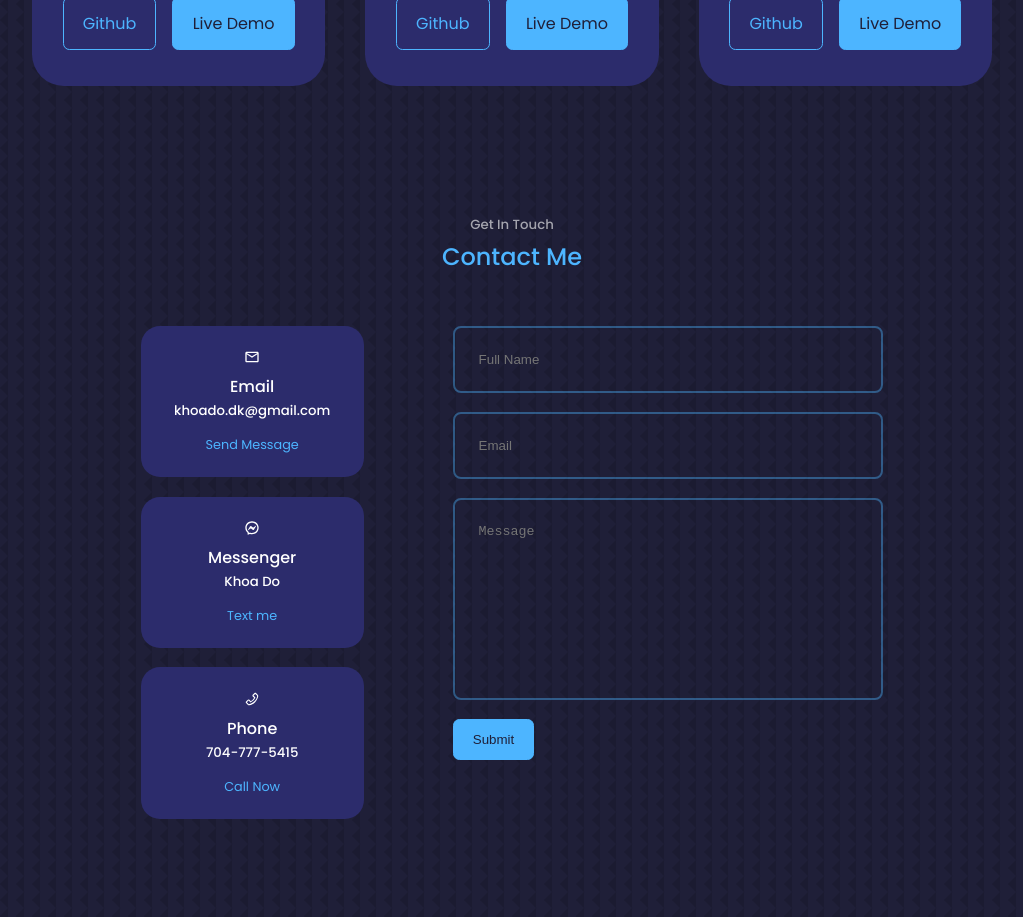
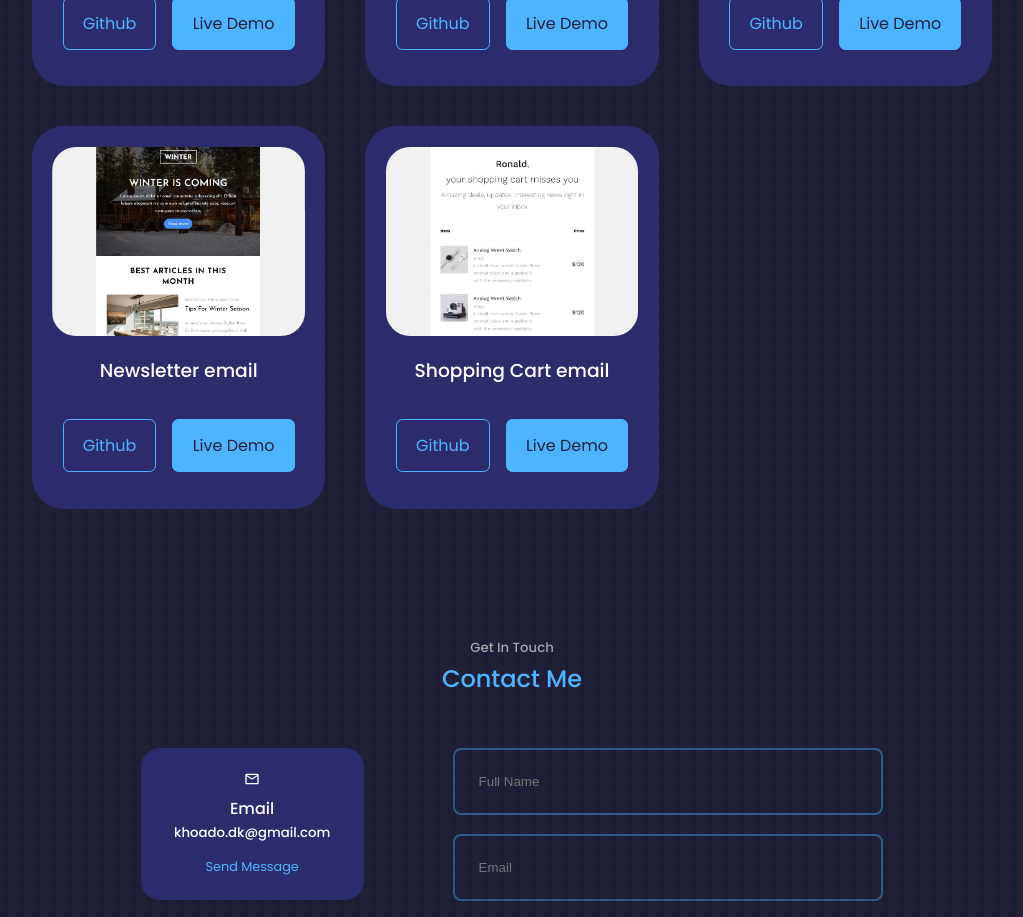
Before and after one commit to khoadodk/portfolio2022, a React (Create React App) app: page / in a window 1280 px wide. Shown: the part 2740-3657 px from the top of the page, without its empty margins (128-1151 px from the left). Built offline with nearby package versions, Linux system fonts and the light colour scheme.

Commit message:
Re-add email projects

```diff
--- a/src/components/Portfolio/Portfolio.jsx
+++ b/src/components/Portfolio/Portfolio.jsx
@@ -1,5 +1,7 @@
 import React from 'react';
 import "./Portfolio.css";
+import IMG1 from "../../assets/portfolio1.png"
+import IMG2 from "../../assets/portfolio2.png"
 import IMG3 from "../../assets/portfolio3.png"
 import IMG4 from "../../assets/portfolio4.png"
 import IMG5 from "../../assets/portfolio5.png"
@@ -51,20 +53,20 @@ const data = [
     github: 'https://github.com',
     demo: 'https://khoado.dev'
   },
-  // {
-  //   id:1,
-  //   image: IMG1,
-  //   title:"Newsletter email",
-  //   github: 'https://newssletter-email.netlify.app',
-  //   demo: 'https://github.com/khoadodk/newsletter-email'
-  // },
-  // {
-  //   id:2,
-  //   image: IMG2,
-  //   title:"Shopping Cart email",
-  //   github: 'https://github.com/khoadodk/cart-email',
-  //   demo: 'https://cart-email.netlify.app'
-  // }
+  {
+    id:1,
+    image: IMG1,
+    title:"Newsletter email",
+    github: 'https://newssletter-email.netlify.app',
+    demo: 'https://github.com/khoadodk/newsletter-email'
+  },
+  {
+    id:2,
+    image: IMG2,
+    title:"Shopping Cart email",
+    github: 'https://github.com/khoadodk/cart-email',
+    demo: 'https://cart-email.netlify.app'
+  }
 ]
 
 const Portfolio = () => {
```
